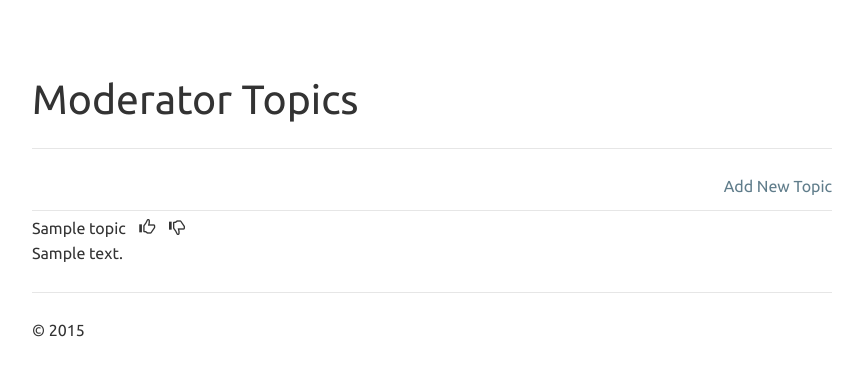
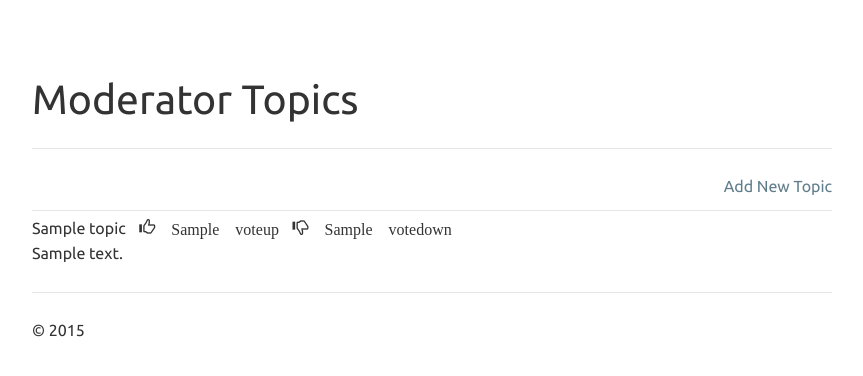
Before and after one commit to anabarasan/learning, a Flask app: template moderator/templates/index.html in a window 1280 px wide. Shown: the part 51-427 px from the top of the page, without its empty margins (208-1071 px from the left). Run offline with Flask 3, Linux system fonts and the light colour scheme; the visitor is signed in with stand-in values (Sample User, id 1); tables that the repository leaves empty hold one stand-in row (values such as "Sample post"); the template is opened without the code that fills it: most values are stand-ins (such as "Sample title", 1, 10 or a date in 2020); some libraries are stand-ins or nearby versions.

Commit message:
voteup votedown

```diff
--- a/moderator/DBSession.py
+++ b/moderator/DBSession.py
@@ -11,7 +11,7 @@
         result = []
         model = getattr(models, model)
         for row in self.session.query(model).filter_by(**filters):
-            result.append(row)
+            result.append(dict((col, getattr(row, col)) for col in row.__table__.columns.keys()))
         if len(result):
             return result[0]
         else:
@@ -23,7 +23,7 @@
         if not filters:
             filters = {}
         for row in self.session.query(model).filter_by(**filters):
-            result.append(row)
+            result.append(dict((col, getattr(row, col)) for col in row.__table__.columns.keys()))
         return result
 
     def create_or_update(self, model, fields):
--- a/moderator/static/js/moderator.js
+++ b/moderator/static/js/moderator.js
@@ -1,13 +1,6 @@
 function likes() {
-	var $this = $(this),
-		topicId = $this.data('topic'),
-		action = $this.data('action'),
-		url = '/vote/' + topicId + '/' + action;
-	$.ajax(url, {
-		method: 'POST',
-		success: function (data) { console.log('vote success', data) },
-		error: function (error) { console.error('vote failed', error) }
-	});
+	var $this = $(this);
+	$this.parent().submit();
 }
 
 $(document).ready(function () {
--- a/moderator/templates/index.html
+++ b/moderator/templates/index.html
@@ -9,12 +9,23 @@
 	<div class="row"
 		style="margin-top: 10px; border-top: 1px solid #e6e6e6; padding-top: 5px;">
 		<span>{{ topic.topic }}</span>
-		<span style="margin-left: 10px; cursor: pointer;"
-			class="vote glyphicon glyphicon-thumbs-up"
-			data-topic="{{ topic.id }}" data-action="voteup"></span>
-		<span style="margin-left: 10px; cursor: pointer"
-			class="vote glyphicon glyphicon-thumbs-down"
-			data-topic="{{ topic.id}}" data-action="votedown"></span>
+		{% if session.logged_in %}
+			<form method="post" action="/vote/{{ topic.id }}/voteup" style="display:inline-block;">
+				<span style="margin-left: 10px; cursor: pointer;"
+					class="vote glyphicon glyphicon-thumbs-up"
+					data-topic="{{ topic.id }}" data-action="voteup">
+					<span>{{ topic.voteup }}</span>
+				</span>
+			</form>
+			<form method="post" action="/vote/{{ topic.id }}/votedown" style="display:inline-block;">
+				<span style="margin-left: 10px; cursor: pointer"
+					class="vote glyphicon glyphicon-thumbs-down"
+					data-topic="{{ topic.id }}" data-action="votedown">
+					<span>{{ topic.votedown }}</span>
+				</span>
+			</form>
+
+		{% endif %}
 	</div>
 	<div class="row">{{ topic.description }}</div>
 	{% else %}
--- a/moderator/views.py
+++ b/moderator/views.py
@@ -22,9 +22,9 @@
         db = DBSession(engine)
         user_details = db.get('User', {'userid' : userid})
         if user_details:
-            if password == user_details.password:
+            if password == user_details['password']:
                 session['logged_in'] = True
-                session['userid'] = user_details.id
+                session['userid'] = user_details['id']
                 session.permanent = False  # use Cookie to store session. (or not!?)
                 flash('You are now logged in.', 'success')
                 return redirect(next_url or url_for('index'))
@@ -47,6 +47,13 @@
 def index():
     db = DBSession(engine)
     topics = db.getMulti('Topic')
+    for topic in topics:
+        topic['voteup'] = 0
+        topic['votedown'] = 0
+        votes = db.getMulti('Vote', {'topic' : topic['id']})
+        for vote in votes:
+            topic['voteup'] += vote['voteup']
+            topic['votedown'] += vote['votedown']
     return render_template('index.html', topics=topics)
 
 
@@ -73,7 +80,7 @@
     db = DBSession(engine)
     vote = db.getMulti('Vote', {'topic': topic_id, 'voter': session.get('userid')})
     if len(vote):
-        vote = dict((col, getattr(vote[0], col)) for col in vote[0].__table__.columns.keys())
+        vote = vote[0]
     else:
         vote = {'topic': topic_id, 'voter': session.get('userid')}
     if user_vote == 'voteup':
@@ -84,4 +91,4 @@
         vote['votedown'] = 1
     db.create_or_update('Vote', vote)
     db.save()
-    return ''
+    return redirect(url_for('index'))
```
